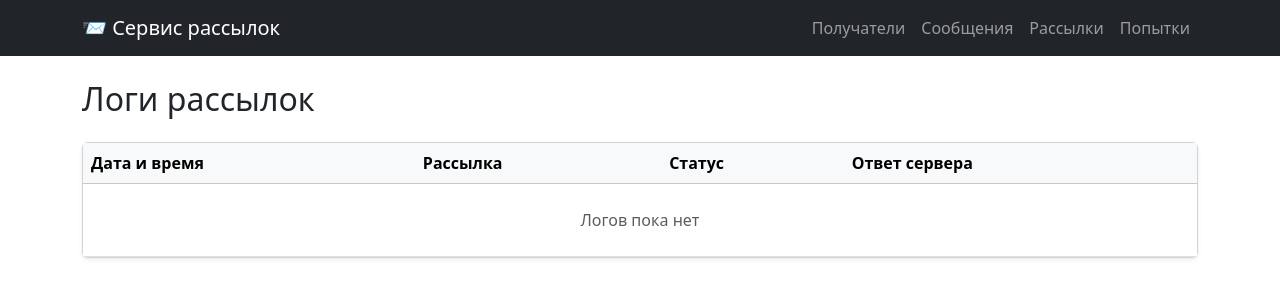
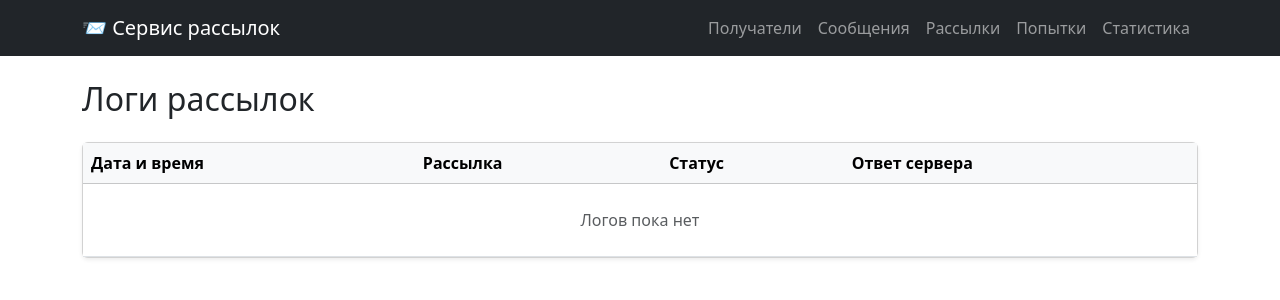
Before and after one commit to maks-batsmanov/Coursework_Django, a Django app: page /mailing/logs/ in a window 1280 px wide. Shown: the top 300 px of the page. Run offline with Django 5.2, Linux system fonts and the light colour scheme; data that the repository does not hold is empty; some libraries are stand-ins or nearby versions.

Commit message:
обновил базовый шаблон

```diff
--- a/templates/base.html
+++ b/templates/base.html
@@ -30,6 +30,9 @@
                     <li class="nav-item">
                         <a class="nav-link" href="{% url 'mailing:log_list' %}" >Попытки</a>
                     </li>
+                    <li class="nav-item">
+                        <a class="nav-link" href="{% url 'mailing:stats' %}">Статистика</a>
+                    </li>
                 </ul>
             </div>
         </div>
```
